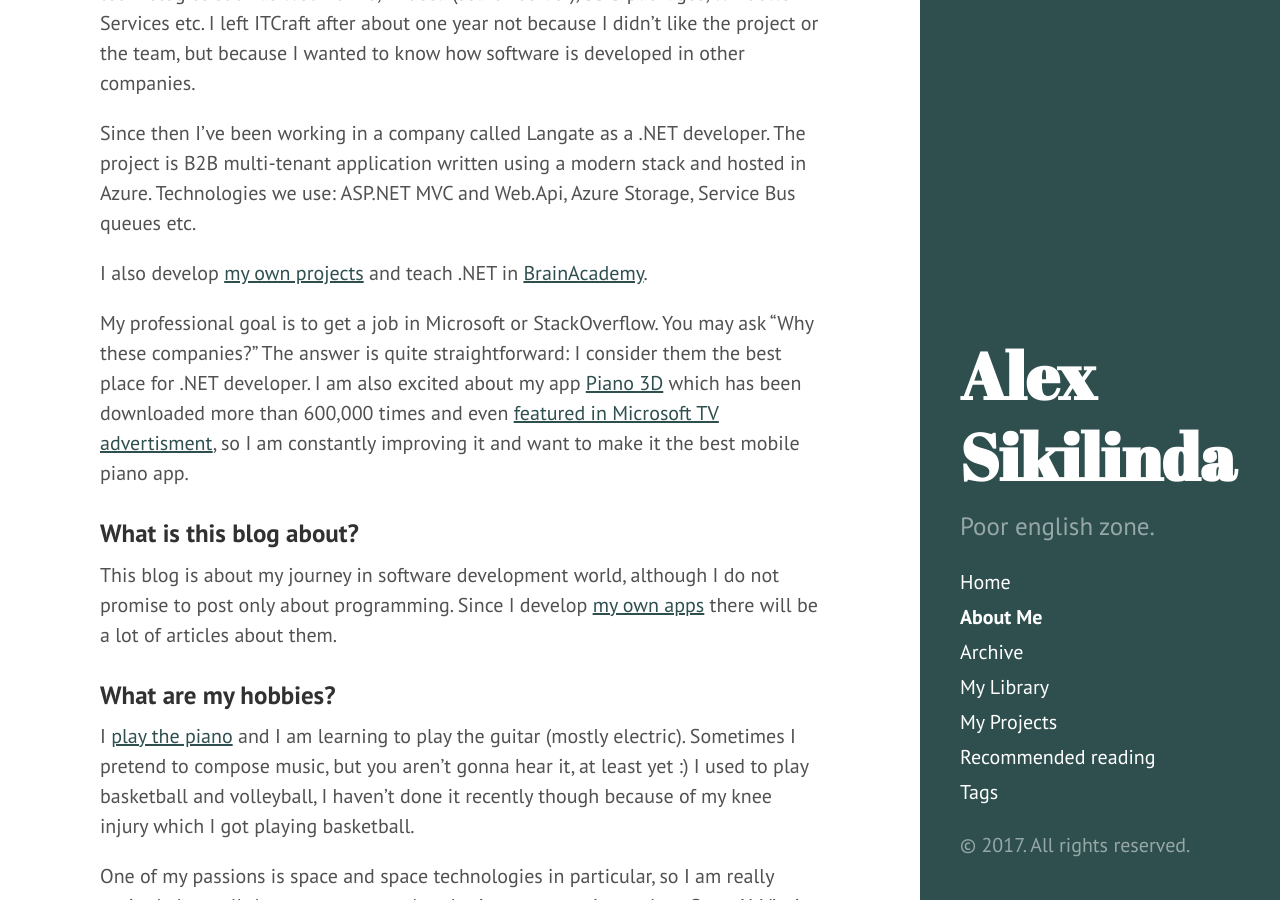
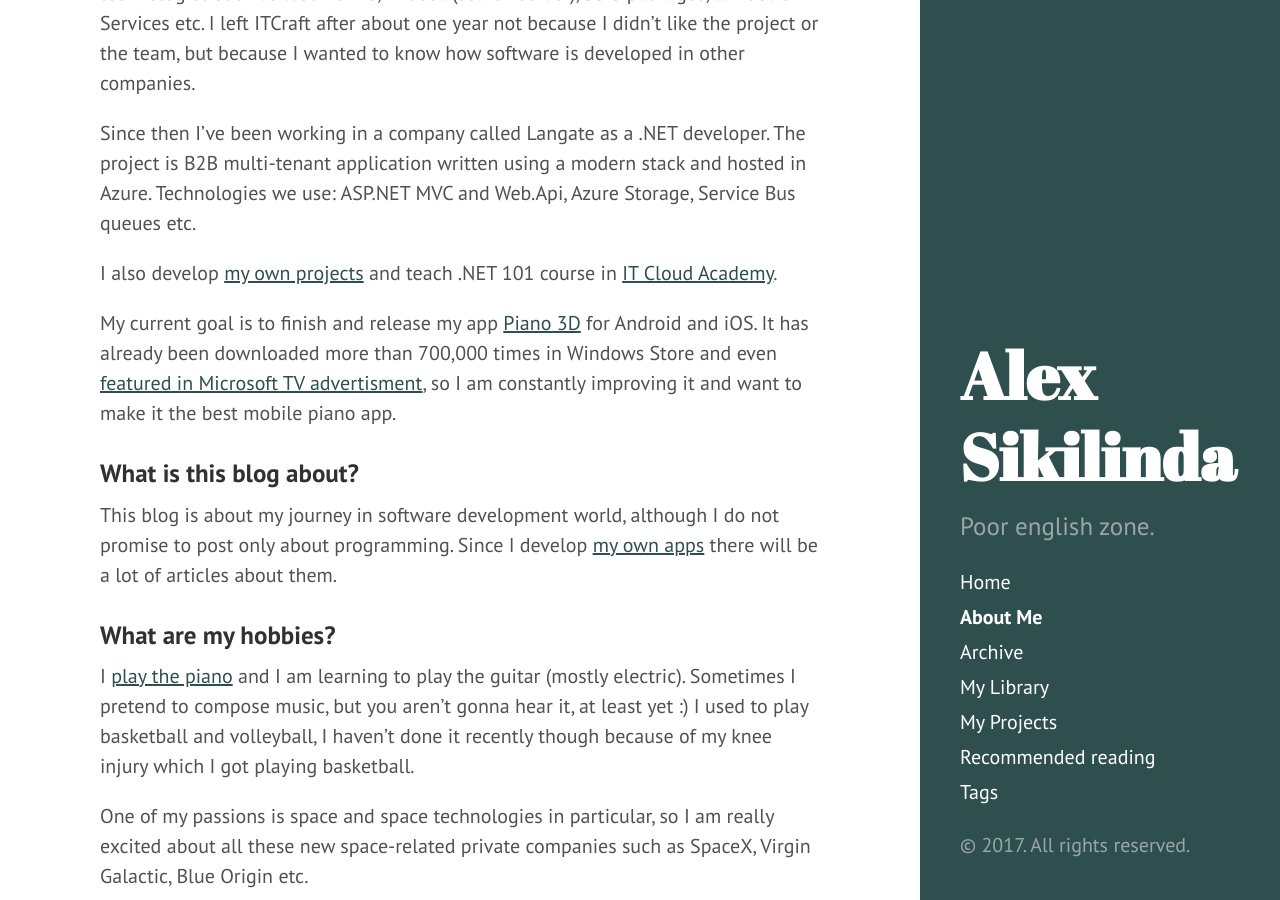
Before and after one commit to AlexSikilinda/alexsikilinda.github.io, a Jekyll site: the page built from about.md, in a window 1280 px wide and 900 px high, scrolled down 563 px. Built offline with Jekyll 4.4.1, drawn with Linux system fonts in a browser that asks for light colours.

Commit message:
update about page

```diff
--- a/about.md
+++ b/about.md
@@ -23,10 +23,10 @@ the project or the team, but because I wanted to know how software is developed
 Since then I've been working in a company called Langate as a .NET developer. The project is B2B multi-tenant application written using a modern stack and hosted in Azure.
 Technologies we use: ASP.NET MVC and Web.Api, Azure Storage, Service Bus queues etc.
 
-I also develop [my own projects](/myprojects/) and teach .NET in [BrainAcademy](http://brainacad.kh.ua/).
+I also develop [my own projects](/myprojects/) and teach .NET 101 course in [IT Cloud Academy](https://itcloud.academy/).
 
-My professional goal is to get a job in Microsoft or StackOverflow. You may ask "Why these companies?" The answer is quite straightforward: I consider them the best place for .NET developer.
-I am also excited about my app [Piano 3D](/myprojects/) which has been downloaded more than 600,000 times and even [featured in Microsoft TV advertisment](/posts/piano3d-featured-in-MS-advertisment/),
+My current goal is to finish and release my app [Piano 3D](/myprojects/) for Android and iOS. It has already been downloaded more than 700,000 times in Windows Store
+and even [featured in Microsoft TV advertisment](/posts/piano3d-featured-in-MS-advertisment/),
 so I am constantly improving it and want to make it the best mobile piano app.
 
 ### What is this blog about?
```
